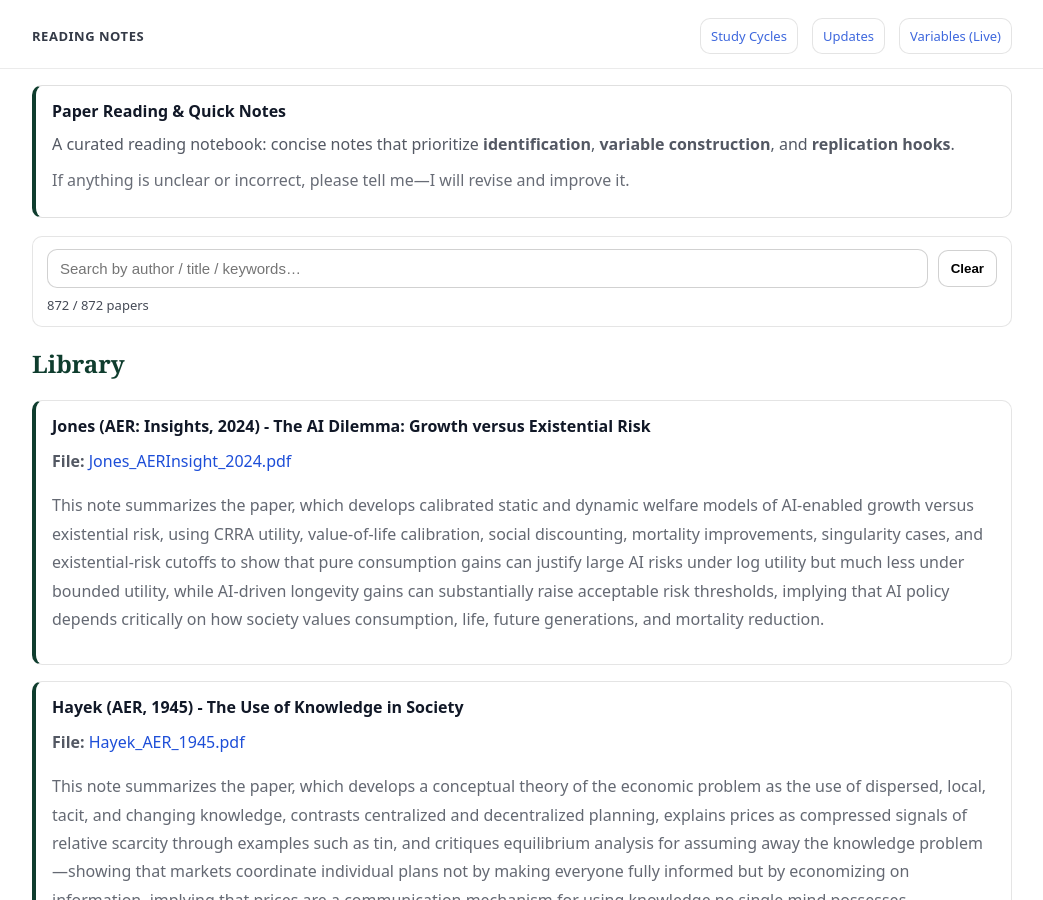
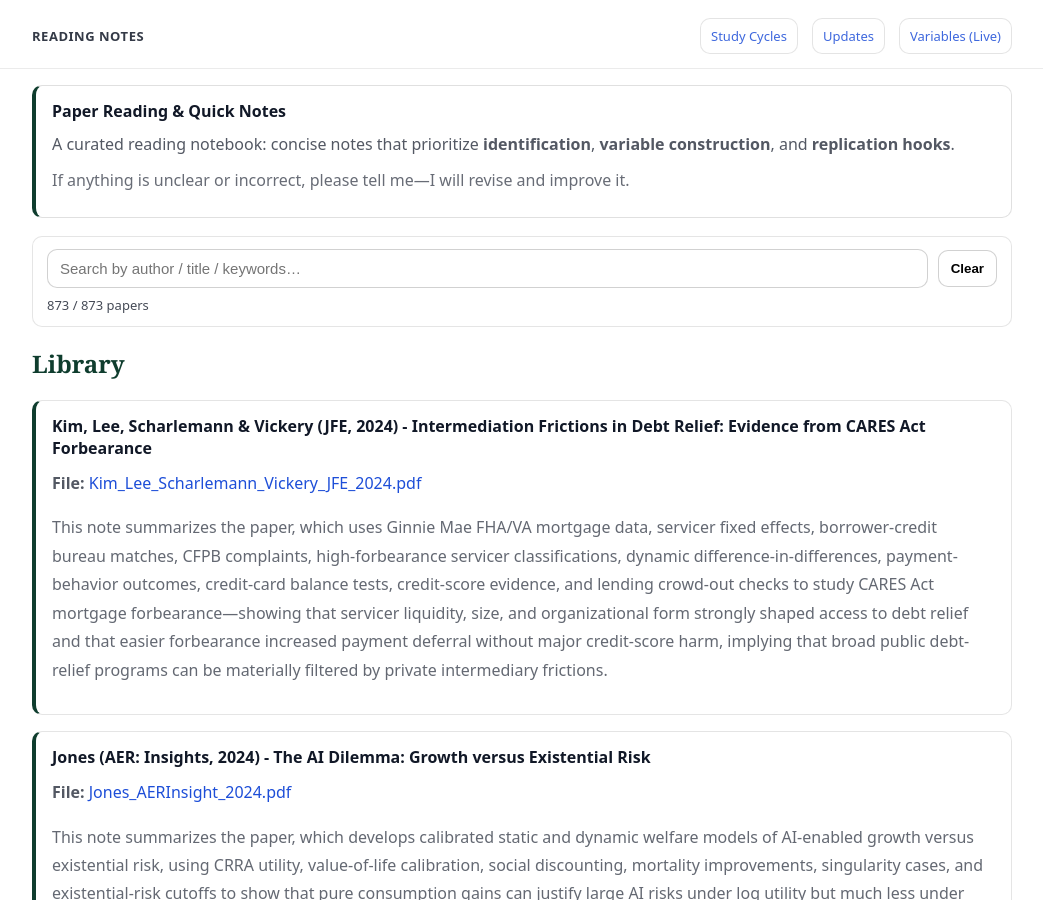
Before and after one commit to yaxinzn/study-archive, a Jekyll site: the page built from reading/index.md, in a window 1280 px wide and 900 px high. Shown: the whole window, without its empty margins (118-1161 px from the left). Built offline with Jekyll 4.4.1, drawn with Linux system fonts in a browser that asks for light colours.

Commit message:
Reading: add/update Kim_Lee_Scharlemann_Vickery_JFE_2024.pdf

```diff
--- a/_data/reading.yml
+++ b/_data/reading.yml
@@ -1,3 +1,7 @@
+- title: "Kim, Lee, Scharlemann & Vickery (JFE, 2024) - Intermediation Frictions in Debt Relief: Evidence from CARES Act Forbearance"
+  file: "Kim_Lee_Scharlemann_Vickery_JFE_2024.pdf"
+  desc: "This note summarizes the paper, which uses Ginnie Mae FHA/VA mortgage data, servicer fixed effects, borrower-credit bureau matches, CFPB complaints, high-forbearance servicer classifications, dynamic difference-in-differences, payment-behavior outcomes, credit-card balance tests, credit-score evidence, and lending crowd-out checks to study CARES Act mortgage forbearance—showing that servicer liquidity, size, and organizational form strongly shaped access to debt relief and that easier forbearance increased payment deferral without major credit-score harm, implying that broad public debt-relief programs can be materially filtered by private intermediary frictions."
+
 - title: "Jones (AER: Insights, 2024) - The AI Dilemma: Growth versus Existential Risk"
   file: "Jones_AERInsight_2024.pdf"
   desc: "This note summarizes the paper, which develops calibrated static and dynamic welfare models of AI-enabled growth versus existential risk, using CRRA utility, value-of-life calibration, social discounting, mortality improvements, singularity cases, and existential-risk cutoffs to show that pure consumption gains can justify large AI risks under log utility but much less under bounded utility, while AI-driven longevity gains can substantially raise acceptable risk thresholds, implying that AI policy depends critically on how society values consumption, life, future generations, and mortality reduction."
```
Also changed, not shown: 1 other file.
